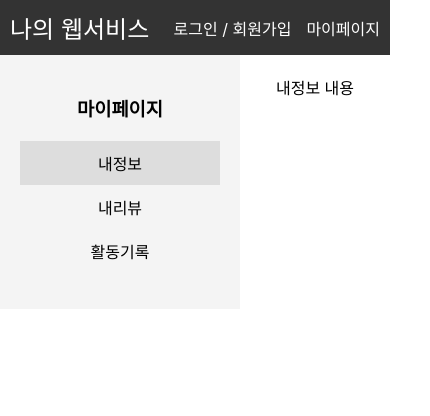
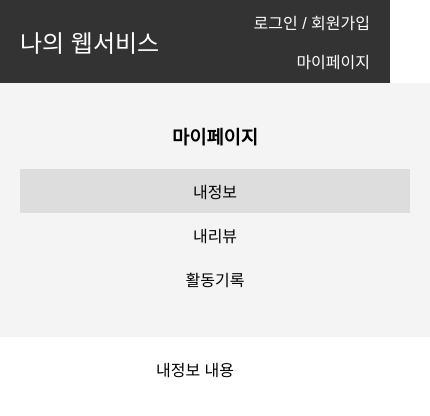
Before and after one commit to jaeuk-oh/akiaka-front, a React (Create React App) app: page /mypage in a window 390 px wide. Shown: the top 416 px of the page, 430 px wide, since content can reach past the window. Built offline with nearby package versions, Linux system fonts and the light colour scheme.

Commit message:
반응형 만들기  ver2

```diff
--- a/src/styles/App.css
+++ b/src/styles/App.css
@@ -1,38 +1,34 @@
+/* src/styles/App.css */
+body {
+  font-family: Arial, sans-serif;
+}
+
 .App {
   text-align: center;
 }
 
-.App-logo {
-  height: 40vmin;
-  pointer-events: none;
+/* 기본 스타일 */
+.container {
+  display: flex;
+  flex-wrap: wrap;
+  justify-content: space-between;
 }
 
-@media (prefers-reduced-motion: no-preference) {
-  .App-logo {
-    animation: App-logo-spin infinite 20s linear;
+.item {
+  flex: 1 1 calc(33.333% - 20px);
+  margin: 10px;
+}
+
+/* 너비가 1200px 이하인 화면에서 2열 레이아웃 */
+@media (max-width: 1200px) {
+  .item {
+    flex: 1 1 calc(50% - 20px);
   }
 }
 
-.App-header {
-  background-color: #282c34;
-  min-height: 100vh;
-  display: flex;
-  flex-direction: column;
-  align-items: center;
-  justify-content: center;
-  font-size: calc(10px + 2vmin);
-  color: white;
-}
-
-.App-link {
-  color: #61dafb;
-}
-
-@keyframes App-logo-spin {
-  from {
-    transform: rotate(0deg);
-  }
-  to {
-    transform: rotate(360deg);
+/* 너비가 800px 이하인 화면에서 1열 레이아웃 */
+@media (max-width: 800px) {
+  .item {
+    flex: 1 1 100%;
   }
 }
--- a/src/styles/LoginForm.css
+++ b/src/styles/LoginForm.css
@@ -1,3 +1,4 @@
+/* src/styles/LoginForm.css */
 .login-form {
   display: flex;
   flex-direction: column;
@@ -11,21 +12,31 @@
 .login-form form {
   display: flex;
   flex-direction: column;
-    width: 300px;
+  width: 100%;
+  max-width: 400px;
 }
 
 .login-form input {
   margin-bottom: 10px;
   padding: 10px;
   font-size: 16px;
+  width: 100%;
 }
 
 .login-form button {
   padding: 10px;
   font-size: 16px;
   cursor: pointer;
+  width: 100%;
 }
 
 .signup-link {
   margin-top: 10px;
 }
+
+/* 너비가 800px 이하인 화면에서 폼 스타일 */
+@media (max-width: 800px) {
+  .login-form form {
+    width: 90%;
+  }
+}
--- a/src/styles/MainPage.css
+++ b/src/styles/MainPage.css
@@ -0,0 +1,29 @@
+/* src/styles/MainPage.css */
+.main-page {
+    padding: 20px;
+  }
+
+  .works {
+    display: flex;
+    overflow-x: auto;
+    gap: 10px;
+  }
+
+  .works img {
+    width: 200px;
+    height: auto;
+  }
+
+  /* 너비가 1200px 이하인 화면에서 이미지 크기 조정 */
+  @media (max-width: 1200px) {
+    .works img {
+      width: 150px;
+    }
+  }
+
+  /* 너비가 800px 이하인 화면에서 이미지 크기 조정 */
+  @media (max-width: 800px) {
+    .works img {
+      width: 100px;
+    }
+  }
--- a/src/styles/MyPage.css
+++ b/src/styles/MyPage.css
@@ -1,3 +1,4 @@
+/* src/styles/MyPage.css */
 .mypage {
   display: flex;
 }
@@ -30,3 +31,14 @@
   padding: 20px;
   flex-grow: 1;
 }
+
+/* 너비가 800px 이하인 화면에서 사이드바와 콘텐츠 스타일 */
+@media (max-width: 800px) {
+  .mypage {
+    flex-direction: column;
+  }
+
+  .sidebar {
+    width: 100%;
+  }
+}
--- a/src/styles/Navbar.css
+++ b/src/styles/Navbar.css
@@ -1,8 +1,9 @@
+/* src/styles/Navbar.css */
 .navbar {
   display: flex;
   justify-content: space-between;
   align-items: center;
-    padding: 10px;
+  padding: 10px 20px;
   background-color: #333;
   color: white;
 }
@@ -22,3 +23,11 @@
   color: white;
   text-decoration: none;
 }
+
+/* 너비가 800px 이하인 화면에서 네비게이션 바 스타일 */
+@media (max-width: 800px) {
+  .navbar-links {
+    flex-direction: column;
+    align-items: flex-end;
+  }
+}
--- a/src/styles/Sidebar.css
+++ b/src/styles/Sidebar.css
@@ -0,0 +1,35 @@
+/* src/styles/Sidebar.css */
+.sidebar {
+    width: 200px;
+    background-color: #f4f4f4;
+    padding: 20px;
+  }
+
+  .sidebar h3 {
+    margin-bottom: 20px;
+  }
+
+  .sidebar ul {
+    list-style-type: none;
+    padding: 0;
+  }
+
+  .sidebar ul li {
+    padding: 10px;
+    cursor: pointer;
+  }
+
+  .sidebar ul li.active {
+    background-color: #ddd;
+  }
+
+  /* 너비가 800px 이하인 화면에서 사이드바 스타일 */
+  @media (max-width: 800px) {
+    .sidebar {
+      width: 100%;
+    }
+
+    .sidebar ul li {
+      text-align: center;
+    }
+  }
--- a/src/styles/SignupForm.css
+++ b/src/styles/SignupForm.css
@@ -1,3 +1,4 @@
+/* src/styles/SignupForm.css */
 .signup-form {
   display: flex;
   flex-direction: column;
@@ -11,17 +12,27 @@
 .signup-form form {
   display: flex;
   flex-direction: column;
-    width: 300px;
+  width: 100%;
+  max-width: 400px;
 }
 
 .signup-form input {
   margin-bottom: 10px;
   padding: 10px;
   font-size: 16px;
+  width: 100%;
 }
 
 .signup-form button {
   padding: 10px;
   font-size: 16px;
   cursor: pointer;
+  width: 100%;
 }
+
+/* 너비가 800px 이하인 화면에서 폼 스타일 */
+@media (max-width: 800px) {
+  .signup-form form {
+    width: 90%;
+  }
+}
--- /dev/null
+++ b/src/styles/index.css
@@ -0,0 +1,19 @@
+html, body {
+  height: 100%;
+  margin: 0;
+  padding: 0;
+  box-sizing: border-box;
+}
+
+body {
+  font-family: -apple-system, BlinkMacSystemFont, 'Segoe UI', 'Roboto', 'Oxygen',
+    'Ubuntu', 'Cantarell', 'Fira Sans', 'Droid Sans', 'Helvetica Neue',
+    sans-serif;
+  -webkit-font-smoothing: antialiased;
+  -moz-osx-font-smoothing: grayscale;
+}
+
+code {
+  font-family: source-code-pro, Menlo, Monaco, Consolas, 'Courier New',
+    monospace;
+}
```
Lines whose indentation alone changed are shown as unchanged.
